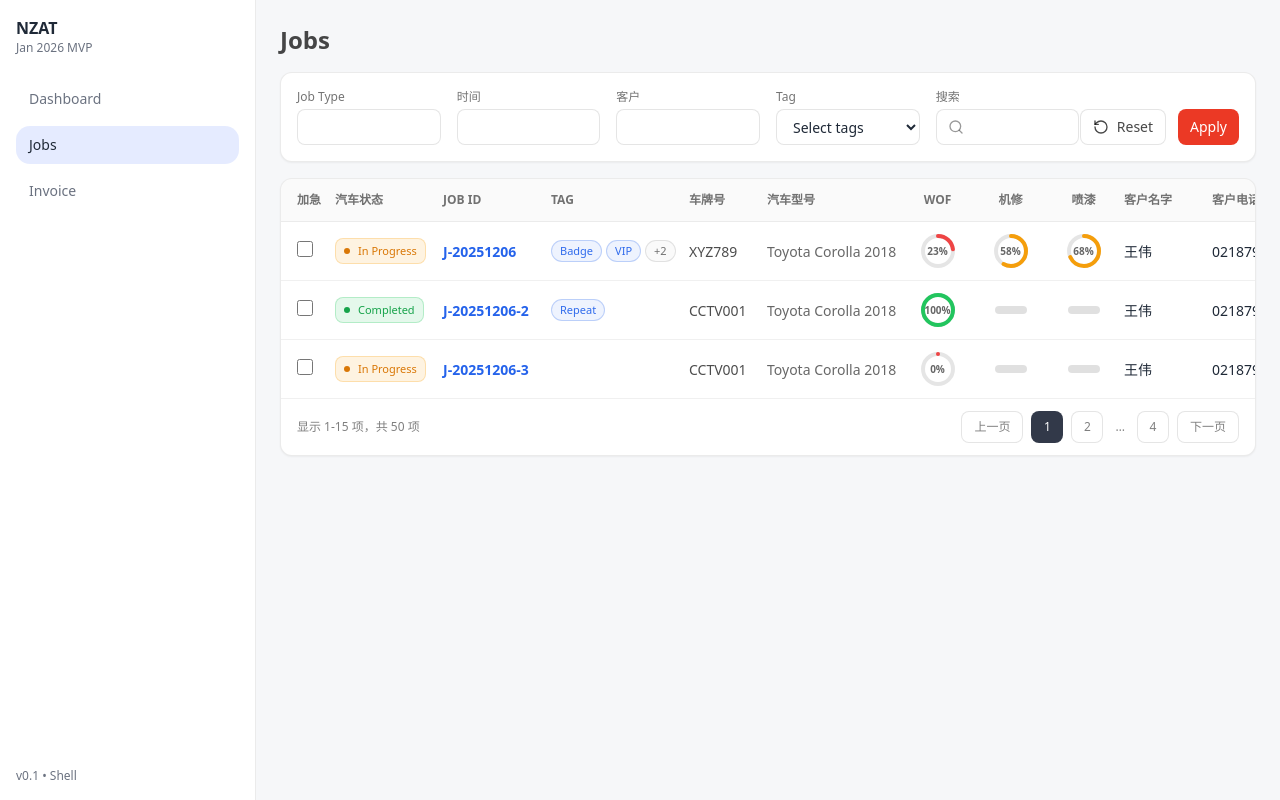
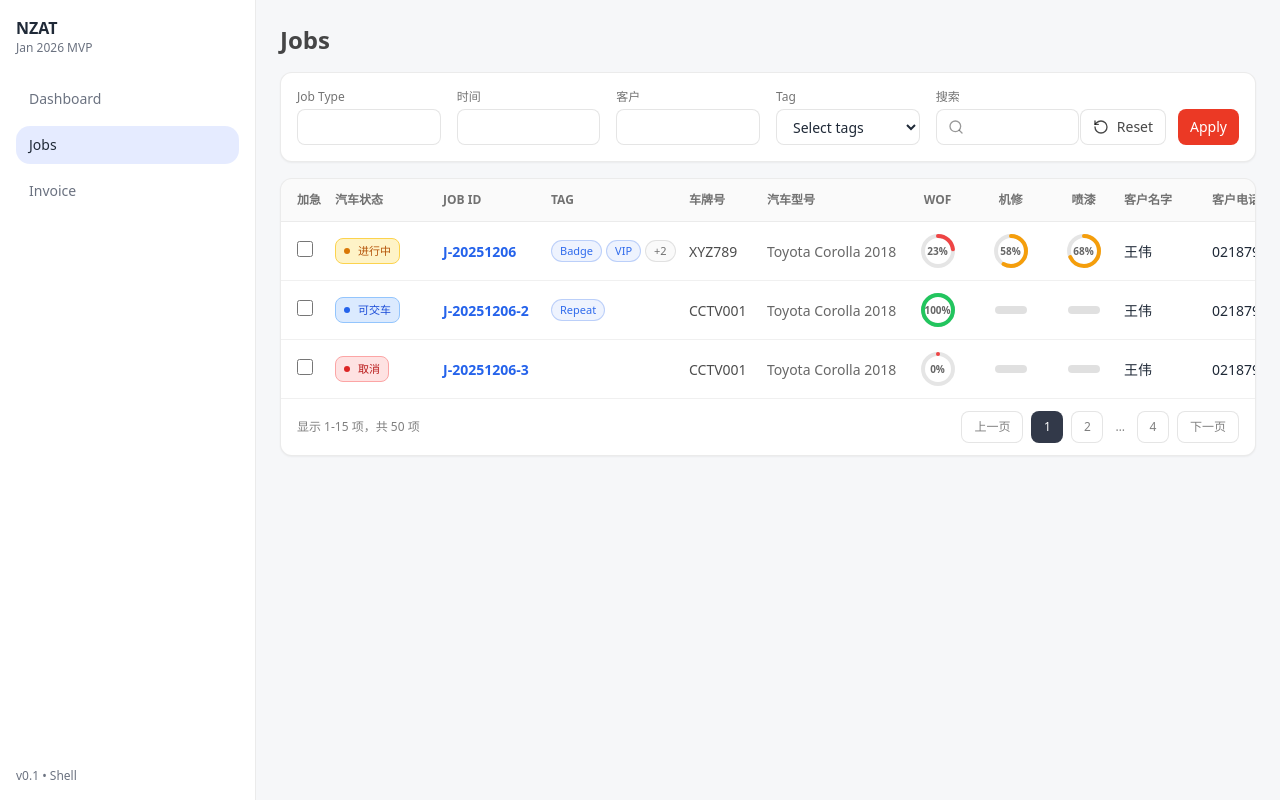
Before and after one commit to 6186127/nzat-Jan2026, a React (Vite) app in the folder apps/shell/: page /jobs in a window 1280 px wide. Built offline with nearby package versions, Linux system fonts and the light colour scheme.

Commit message:
add car states

```diff
--- a/apps/shell/src/pages/JobsPage.tsx
+++ b/apps/shell/src/pages/JobsPage.tsx
@@ -2,7 +2,7 @@ import { useMemo, useState } from "react";
 import { Link } from "react-router-dom";
 import { Search, Pencil, Trash2, RotateCcw } from "lucide-react";
 
-type JobStatus = "In Progress" | "Completed" | "Pending";
+type JobStatus = "In Progress" | "Completed" | "Pending" | "Ready" | "Archived" | "Cancelled";
 
 type JobRow = {
   id: string;
@@ -52,7 +52,7 @@ const mockRows: JobRow[] = [
   },
   {
     id: "J-20251206-2",
-    vehicleStatus: "Completed",
+    vehicleStatus: "Ready",
     tags: ["Repeat"],
     plate: "CCTV001",
     vehicleModel: "Toyota Corolla 2018",
@@ -65,7 +65,7 @@ const mockRows: JobRow[] = [
   },
   {
     id: "J-20251206-3",
-    vehicleStatus: "In Progress",
+    vehicleStatus: "Cancelled",
     tags: [],
     plate: "CCTV001",
     vehicleModel: "Toyota Corolla 2018",
@@ -148,25 +148,49 @@ function StatusPill({ status }: { status: JobStatus }) {
   const cfg =
     status === "Completed"
       ? {
-          bg: "bg-[rgba(34,197,94,0.12)]",
-          bd: "border-[rgba(34,197,94,0.25)]",
-          tx: "text-[rgba(22,163,74,1)]",
-          dot: "bg-[rgba(22,163,74,1)]",
-          label: "Completed",
+          bg: "bg-green-100",
+          bd: "border-green-300",
+          tx: "text-green-700",
+          dot: "bg-green-600",
+          label: "维修完成",
         }
       : status === "In Progress"
       ? {
-          bg: "bg-[rgba(245,158,11,0.12)]",
-          bd: "border-[rgba(245,158,11,0.25)]",
-          tx: "text-[rgba(217,119,6,1)]",
-          dot: "bg-[rgba(217,119,6,1)]",
-          label: "In Progress",
+          bg: "bg-amber-100",
+          bd: "border-amber-300",
+          tx: "text-amber-700",
+          dot: "bg-amber-600",
+          label: "进行中",
+        }
+      : status === "Ready"
+      ? {
+          bg: "bg-blue-100",
+          bd: "border-blue-300",
+          tx: "text-blue-700",
+          dot: "bg-blue-600",
+          label: "可交车",
+        }
+      : status === "Archived"
+      ? {
+          bg: "bg-slate-100",
+          bd: "border-slate-300",
+          tx: "text-slate-700",
+          dot: "bg-slate-600",
+          label: "归档",
+        }
+      : status === "Cancelled"
+      ? {
+          bg: "bg-red-100",
+          bd: "border-red-300",
+          tx: "text-red-700",
+          dot: "bg-red-600",
+          label: "取消",
         }
       : {
-          bg: "bg-[rgba(148,163,184,0.16)]",
-          bd: "border-[rgba(148,163,184,0.28)]",
-          tx: "text-[rgba(71,85,105,1)]",
-          dot: "bg-[rgba(71,85,105,1)]",
+          bg: "bg-slate-100",
+          bd: "border-slate-300",
+          tx: "text-slate-700",
+          dot: "bg-slate-600",
           label: "Pending",
         };
 
```
